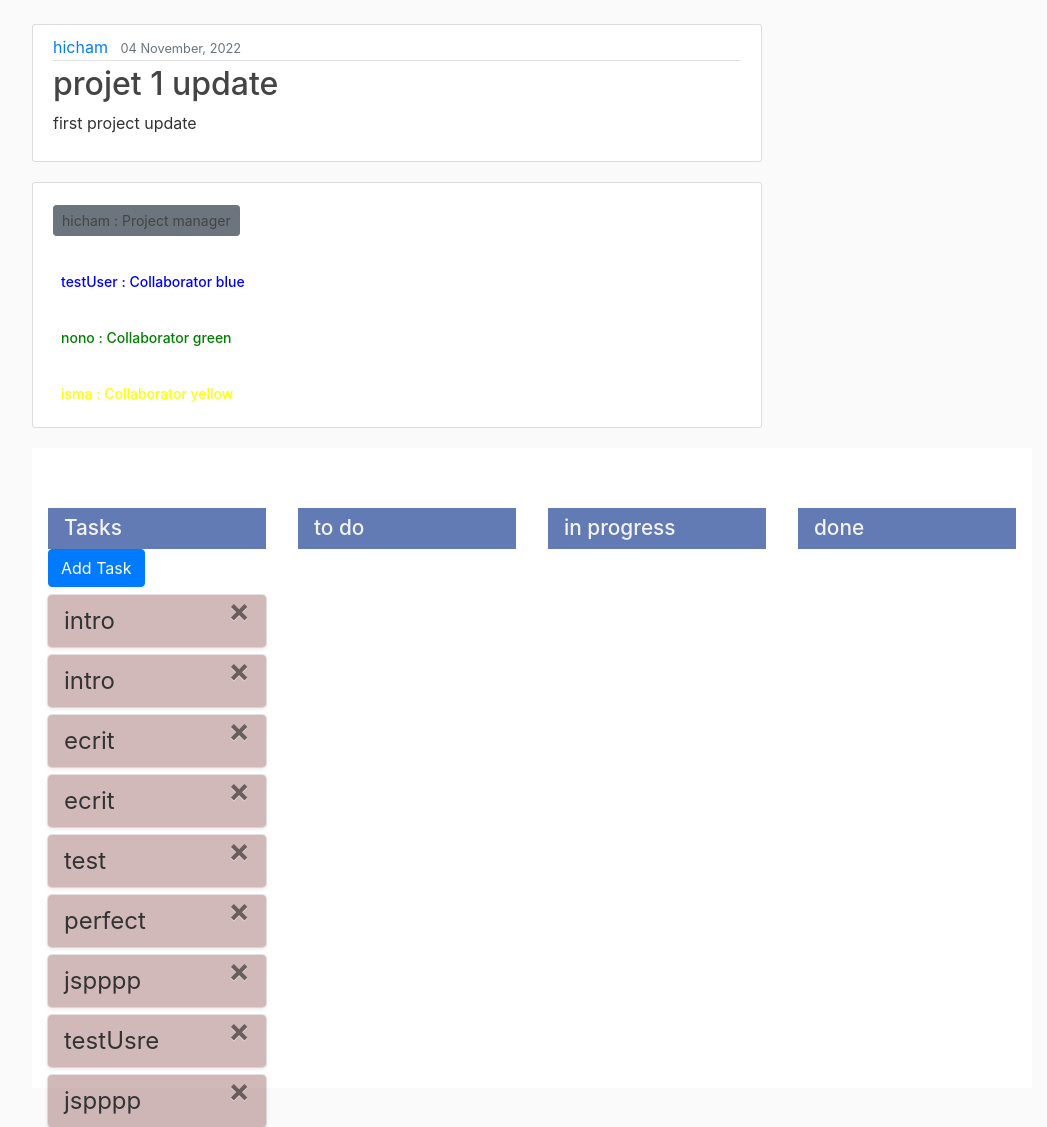
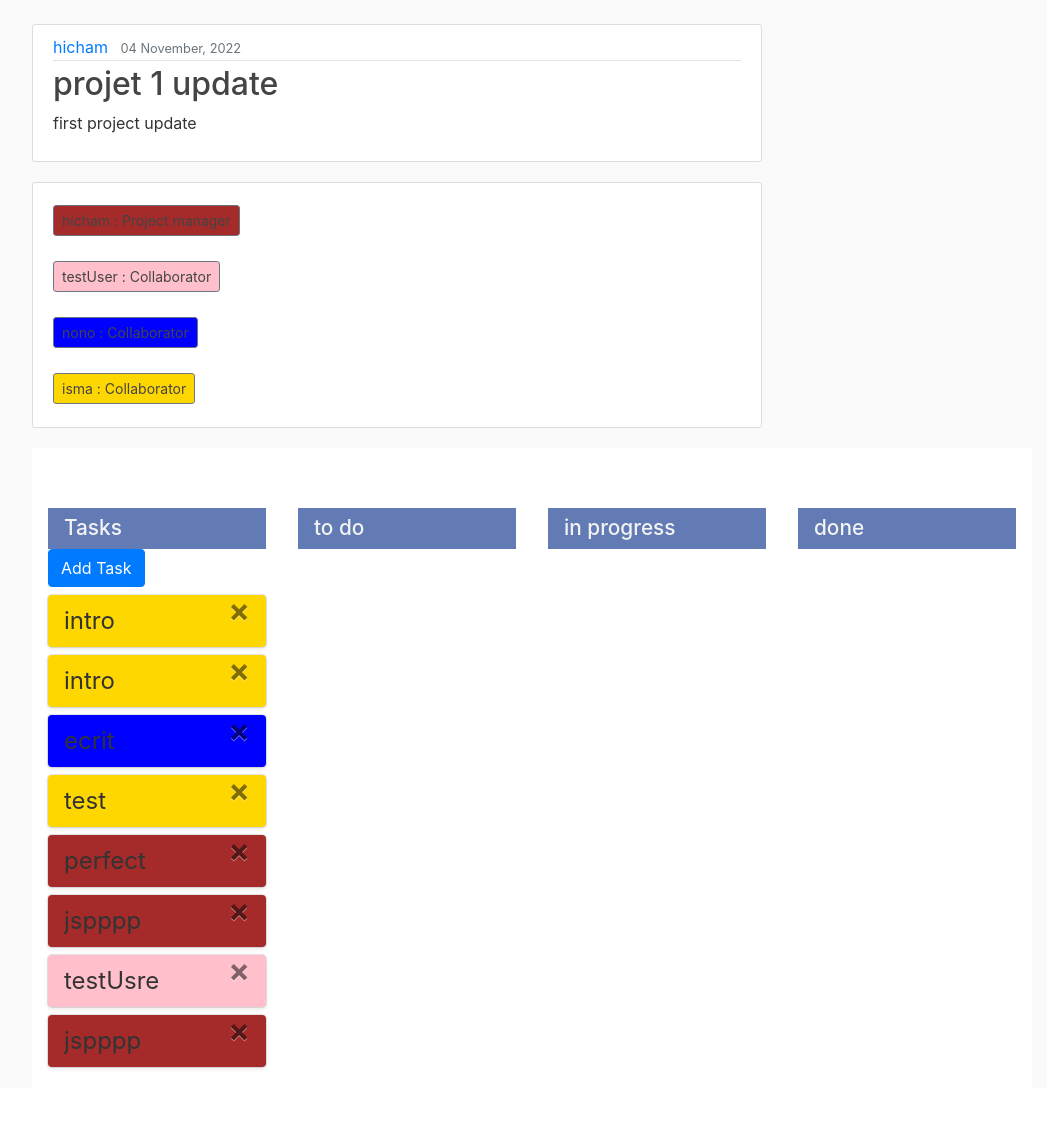
Before and after one commit to hicham-assou/helb_manager, a Django app: page /project/1/ in a window 1280 px wide. Shown: the part 56-1183 px from the top of the page, without its empty margins (53-1100 px from the left). After the commit the page ends 1125 px from the top, so only its background shows below. Run offline with Django 4.2, Linux system fonts and the light colour scheme; data comes from the database, SQL or seed files in the repository; both versions use the stored data as it was after the commit.

Commit message:
color finish

```diff
--- a/manager_app/static/manager_app/styleDragDrop.css
+++ b/manager_app/static/manager_app/styleDragDrop.css
@@ -67,7 +67,7 @@
 }
 
 .todo .close:hover {
-  color: #de1616;
+  color: #49c049;
 }
 
 /* modal */
--- a/manager_app/templates/manager_app/project_detail.html
+++ b/manager_app/templates/manager_app/project_detail.html
@@ -1,7 +1,8 @@
 {% extends "manager_app/base.html" %}
+{% load static %}
 {% block content %}
 
-<link rel="stylesheet" href="/static/manager_app/styleDragDrop.css">
+<link rel="stylesheet" href="{% static 'manager_app/styleDragDrop.css' %}">
 <article class="media content-section">
   <div class="media-body">
     <div class="article-metadata">
@@ -22,9 +23,17 @@
 </article>
 <article class="media content-section">
   <div>
-    <h1><a class="btn btn-secondary btn-sm mt-1 mb-1" > {{ object.author }} : Project manager</a></h1>
+    <!-- 2 fois la meme chose pour avoir le manager du projet en haut -->
     {% for collaborator, color in collaborator_colors.items %}
-      <h1 style="color: {{color}}" ><a class="btn-sm">{{ collaborator }} : Collaborator {{ color }} </a></h1>
+      {% if collaborator == object.author.username %}
+        <h1><a class="btn btn-secondary btn-sm mt-1 mb-1" style="background-color: {{color}}"> {{ object.author }} : Project manager</a></h1>
+      {% endif %}
+    {% endfor %}
+
+    {% for collaborator, color in collaborator_colors.items %}
+      {% if collaborator != object.author.username %}
+        <h1><a class="btn btn-secondary btn-sm mt-1 mb-1" style="background-color: {{color}}"> {{ collaborator }} : Collaborator</a></h1>
+      {% endif %}
     {% endfor %}
   </div>
 
@@ -46,11 +55,16 @@
     <div class="status" id="no_status">
       <h1>Tasks</h1>
       <a href="{% url 'add_task' project.id %}" class="btn btn-primary">Add Task</a>
+
       {% for task in tasks %}
-        <div class="todo" draggable="true">
-          {{ task.title_task }}
-          <span class="close">&times;</span>
-        </div>
+        {% for collaborator, color in collaborator_colors.items %}
+          {% if collaborator == task.assign_to %}
+            <div class="todo" draggable="true" style="background-color: {{color}}" >
+              {{ task.title_task }}
+              <span class="close">&times;</span>
+            </div>
+          {% endif %}
+        {% endfor %}
       {% endfor %}
     </div>
     {% for status in tabStatus %}
--- a/manager_app/views.py
+++ b/manager_app/views.py
@@ -81,11 +81,12 @@ class ProjectDetailView(DetailView):
             if collaborators.find(name) != -1:
                 tabCollaborators.append(name)
             cpt=cpt+1 # pour parcourir tt ma table user
+        tabCollaborators.append(project.author.username)
         context['tabCollaborators'] = tabCollaborators
         context['users'] = users
         context['tasks'] = tasks
 
-        colors = ["red", "green", "blue", "yellow", "purple"]
+        colors = ["red", "green", "blue", "orange", "purple", "pink", "gray", "brown", "gold", "silver"]
         collaborator_colors = {}
         for collaborator in tabCollaborators:
             color = random.sample(colors, 1)[0]
```
Also changed, not shown: db.sqlite3.
